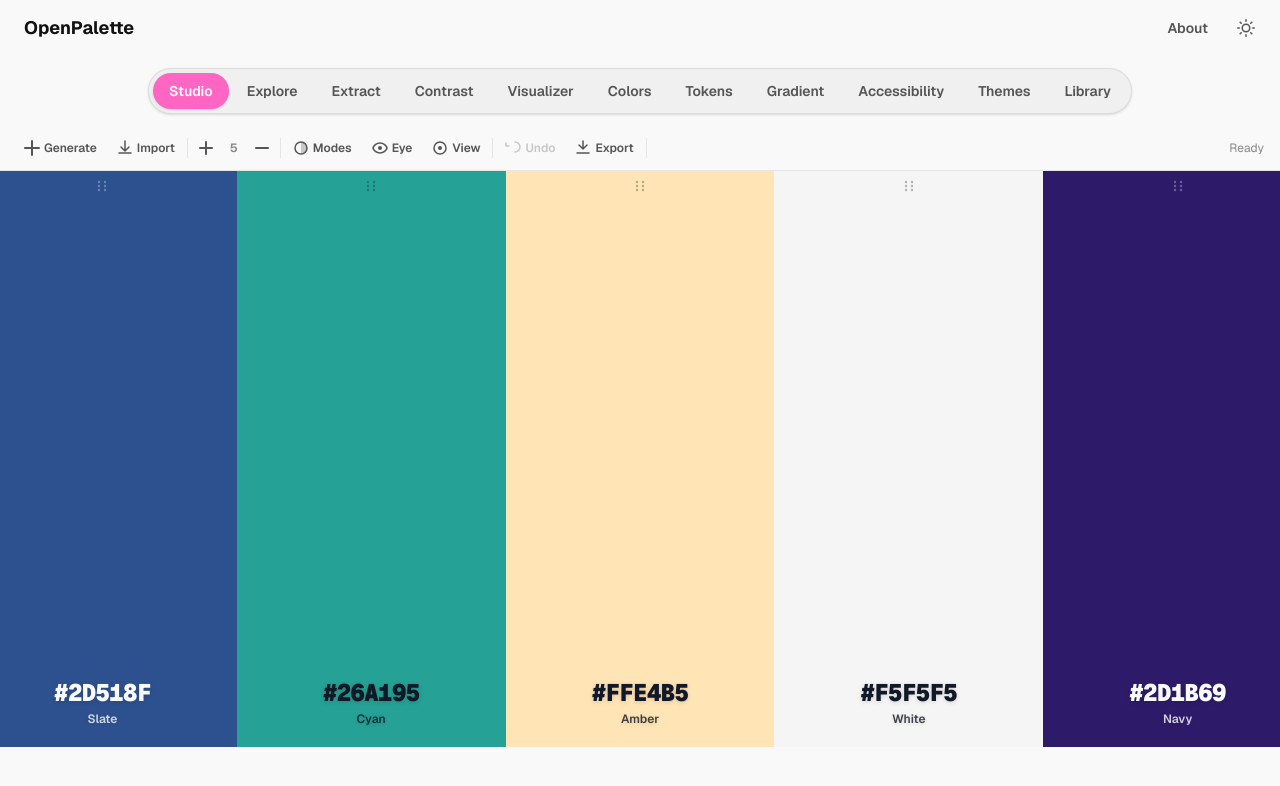
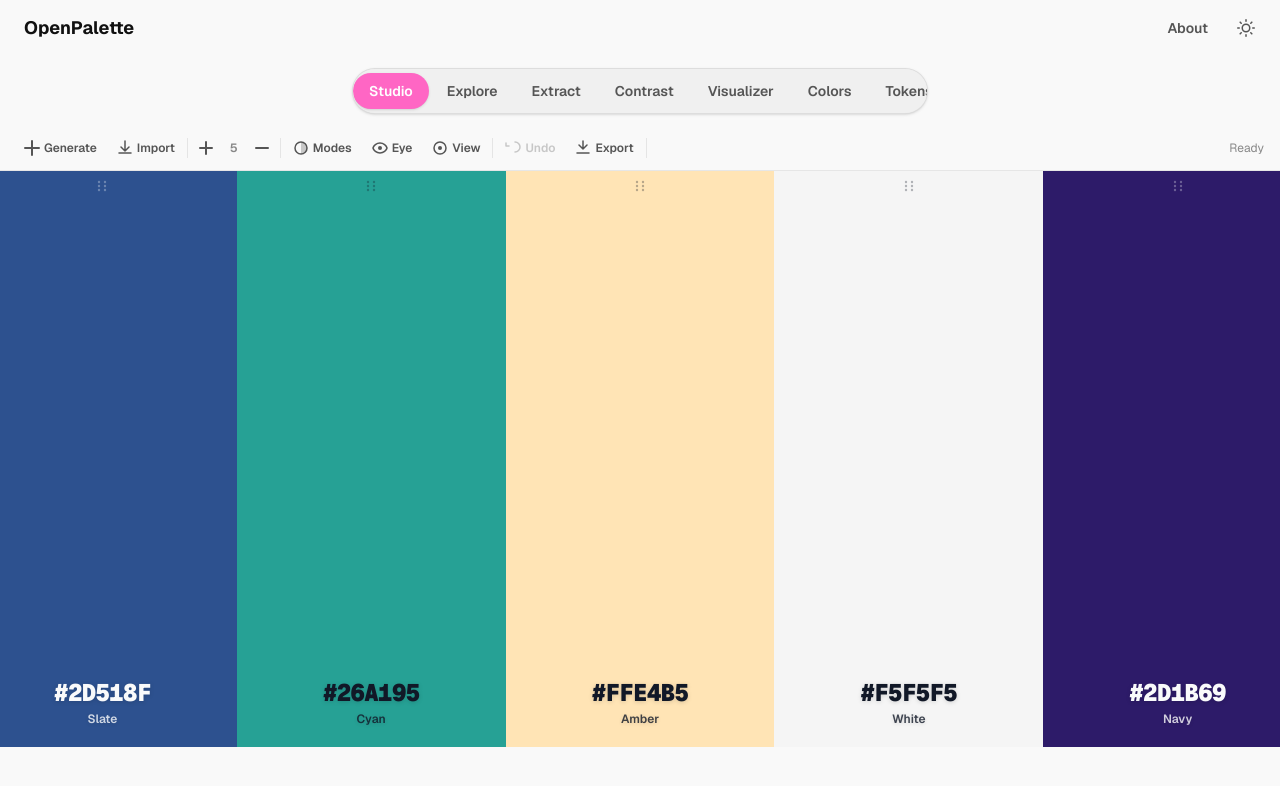
Before and after one commit to sparshsam/openpalette, a Next.js app: page / in a window 1280 px wide. Shown: the top 786 px of the page. Built offline with nearby package versions, Linux system fonts and the light colour scheme.

Commit message:
fix: constrain nav to ~5 visible tabs with wheel scroll

```diff
--- a/src/components/openpalette-app.tsx
+++ b/src/components/openpalette-app.tsx
@@ -99,7 +99,7 @@ export function OpenPaletteApp() {
 
   return <div>
     <nav className="flex justify-center py-3 px-2" aria-label="Tabs">
-      <div className="flex gap-0.5 p-1 rounded-full bg-[var(--bg-surface)] border border-[var(--border-default)] shadow-sm overflow-x-auto scroll-smooth snap-x snap-mandatory no-scrollbar"
+      <div className="flex gap-0.5 p-1 rounded-full bg-[var(--bg-surface)] border border-[var(--border-default)] shadow-sm overflow-x-auto scroll-smooth snap-x snap-mandatory no-scrollbar max-w-[36rem]"
         onWheel={(e) => { e.currentTarget.scrollLeft += e.deltaY; }}>
         {tabs.map((t) => (
           <button key={t.id} className={`snap-start rounded-full px-4 py-2 text-sm font-semibold whitespace-nowrap transition-all ${
```
